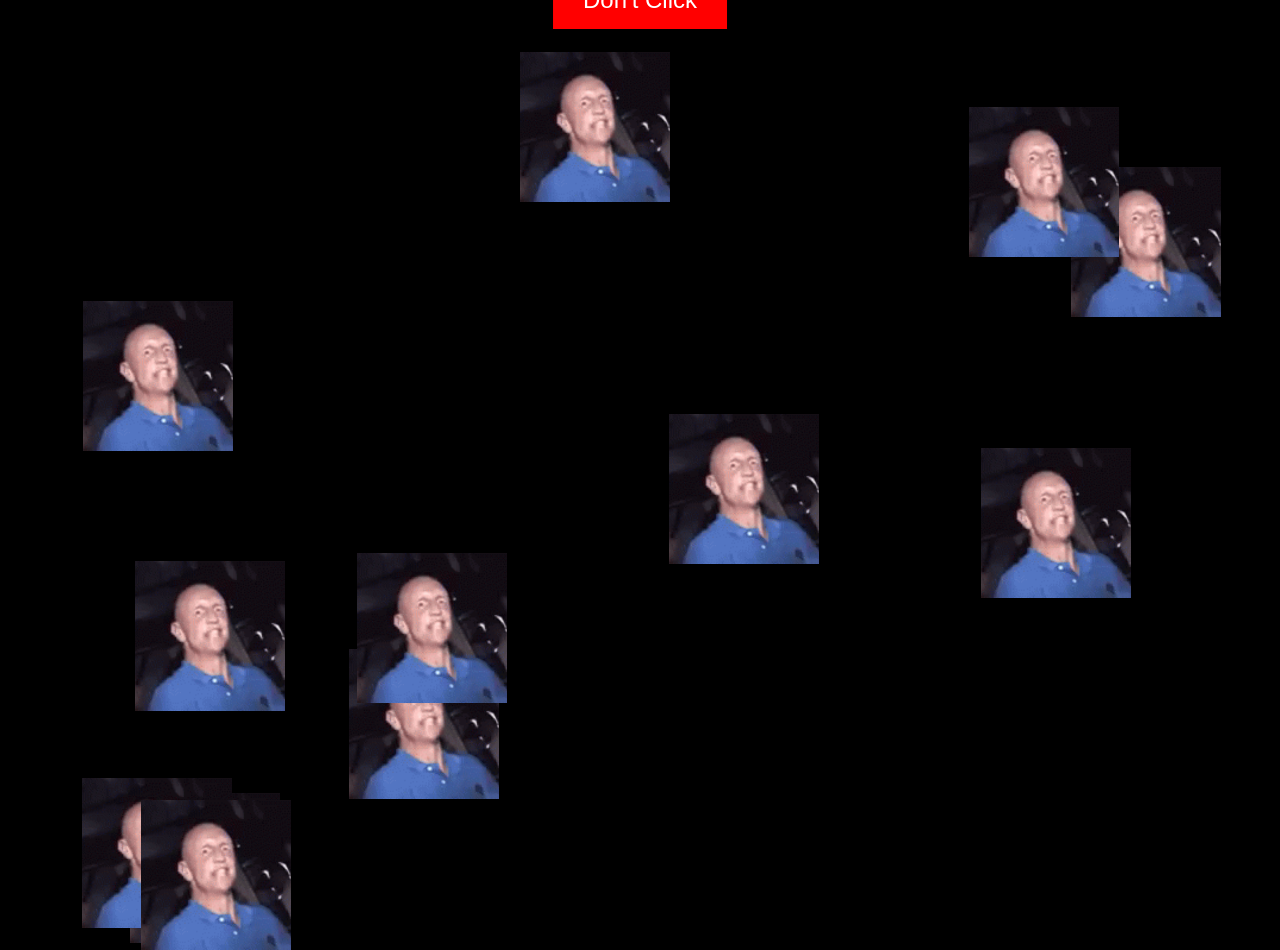
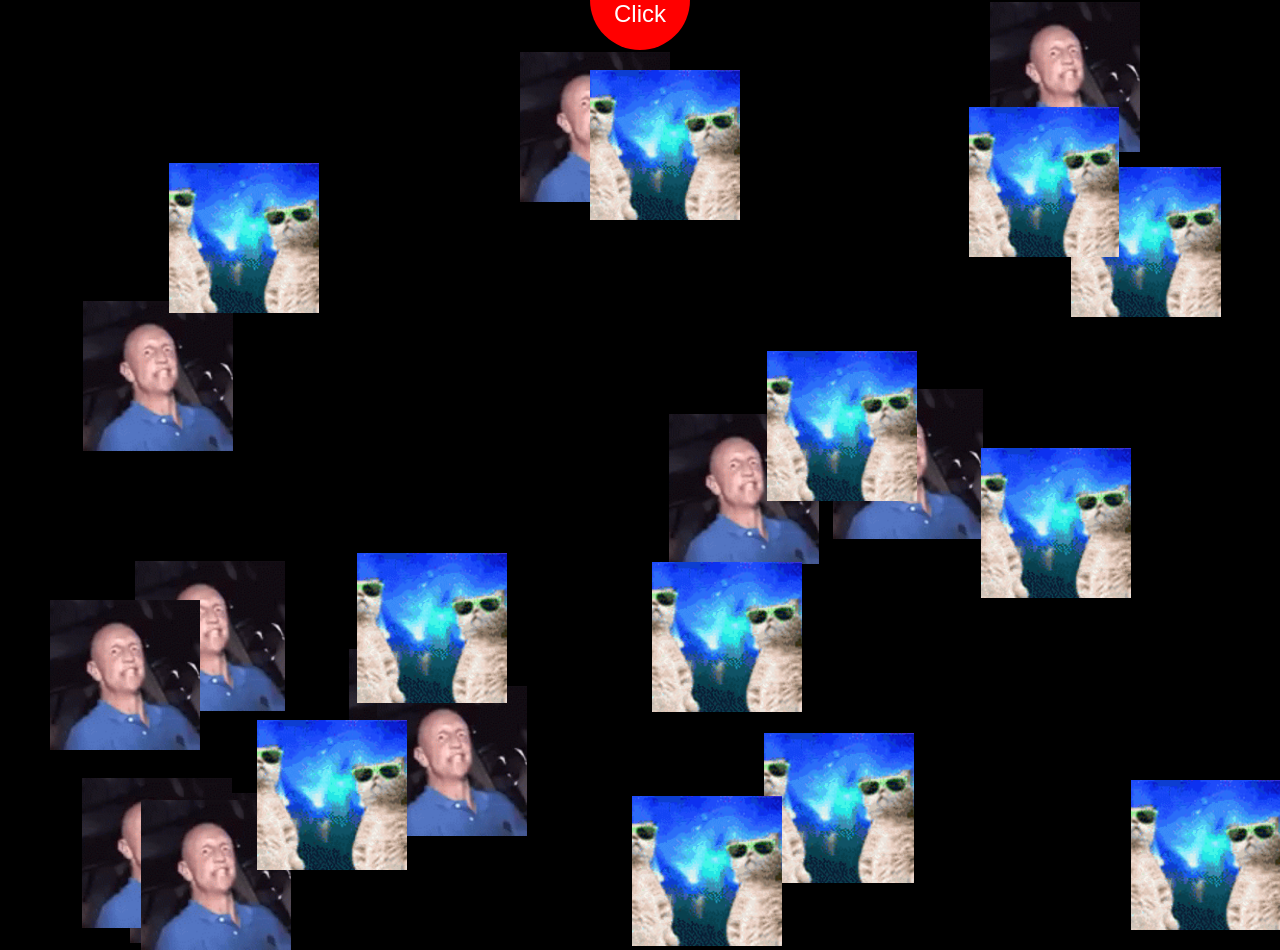
Before and after one commit to eodmcode/coztohobude, a plain HTML site: page index.html in a window 1280 px wide. Drawn offline with Linux system fonts and the light colour scheme.

Commit message:
Update index.html

```diff
--- a/index.html
+++ b/index.html
@@ -15,7 +15,7 @@
             background: black;
             position: relative;
         }
-        .gif-container {
+        .gif-container, .gif-container2 {
             position: absolute;
             top: 0;
             left: 0;
@@ -26,7 +26,7 @@
             justify-content: space-around;
             align-items: center;
         }
-        .gif-container img {
+        .gif-container img, .gif-container2 img {
             width: 150px;
             height: 150px;
             object-fit: cover;
@@ -41,41 +41,53 @@
         .dont-click {
             background: red;
             color: white;
-            padding: 15px 30px;
+            padding: 20px;
             font-size: 24px;
             border: none;
             cursor: pointer;
+            border-radius: 50%;
+            width: 100px;
+            height: 100px;
+            text-align: center;
+            display: flex;
+            justify-content: center;
+            align-items: center;
         }
     </style>
 </head>
 <body>
     <div class="gif-container" id="gifContainer"></div>
+    <div class="gif-container2" id="gifContainer2"></div>
     <div class="button-container">
         <button class="dont-click">Don't Click</button>
     </div>
 
     <script>
         const gifContainer = document.getElementById("gifContainer");
-        const gifUrl = "crazy.gif"; // Replace with desired GIF URL
+        const gifContainer2 = document.getElementById("gifContainer2");
+        const gifUrl = "crazy.gif"; // Replace with your actual GitHub repository URL
+        const gifUrl2 = "yay.gif"; // Replace with your second GIF URL
         let gifCount = 4;
         const maxGifs = 80;
 
-        function addGifs(count) {
+        function addGifs(container, url, count) {
             for (let i = 0; i < count; i++) {
-                if (gifContainer.children.length >= maxGifs) return;
+                if (container.children.length >= maxGifs) return;
                 let img = document.createElement("img");
-                img.src = gifUrl;
+                img.src = url;
                 img.style.left = Math.random() * 100 + "vw";
                 img.style.top = Math.random() * 100 + "vh";
-                gifContainer.appendChild(img);
+                container.appendChild(img);
             }
         }
 
-        addGifs(gifCount);
+        addGifs(gifContainer, gifUrl, gifCount);
+        addGifs(gifContainer2, gifUrl2, gifCount);
 
         let interval = setInterval(() => {
-            addGifs(4);
-            if (gifContainer.children.length >= maxGifs) {
+            addGifs(gifContainer, gifUrl, 4);
+            addGifs(gifContainer2, gifUrl2, 4);
+            if (gifContainer.children.length >= maxGifs && gifContainer2.children.length >= maxGifs) {
                 clearInterval(interval);
             }
         }, 2000);
```
